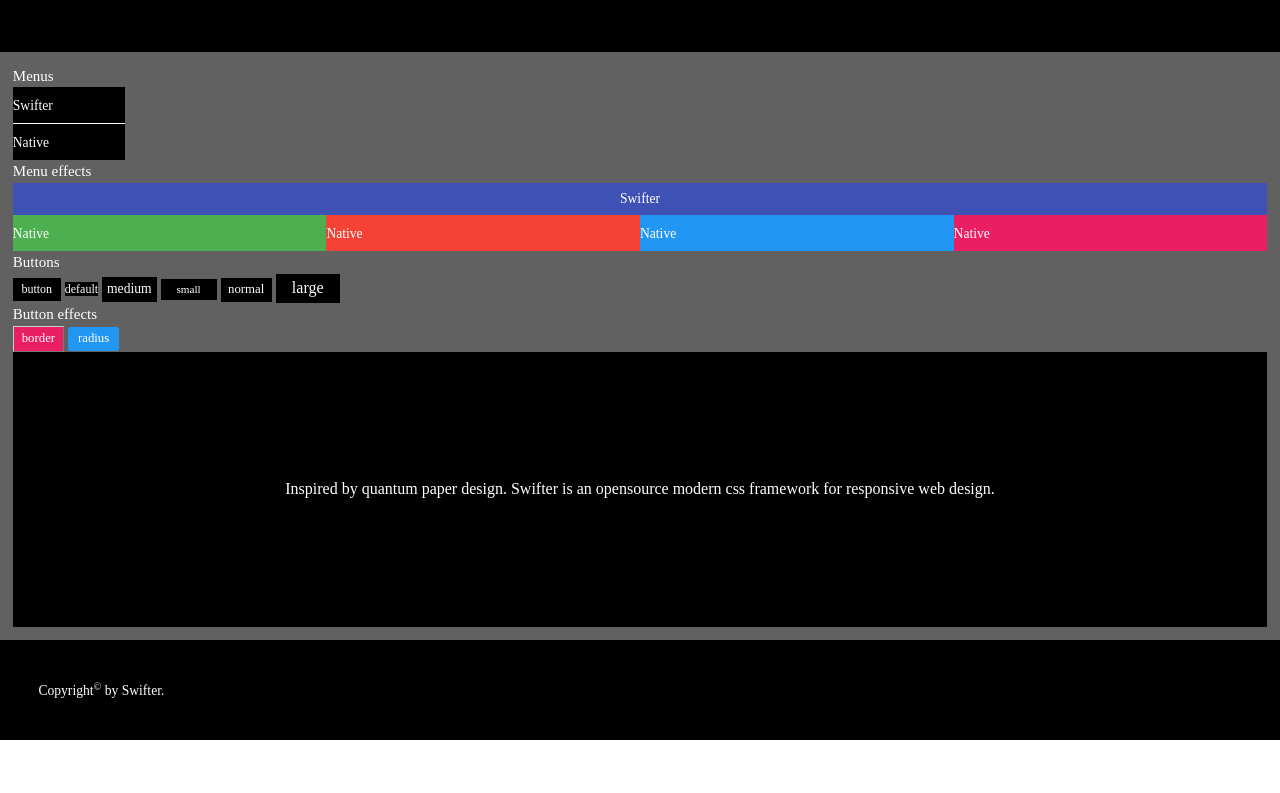
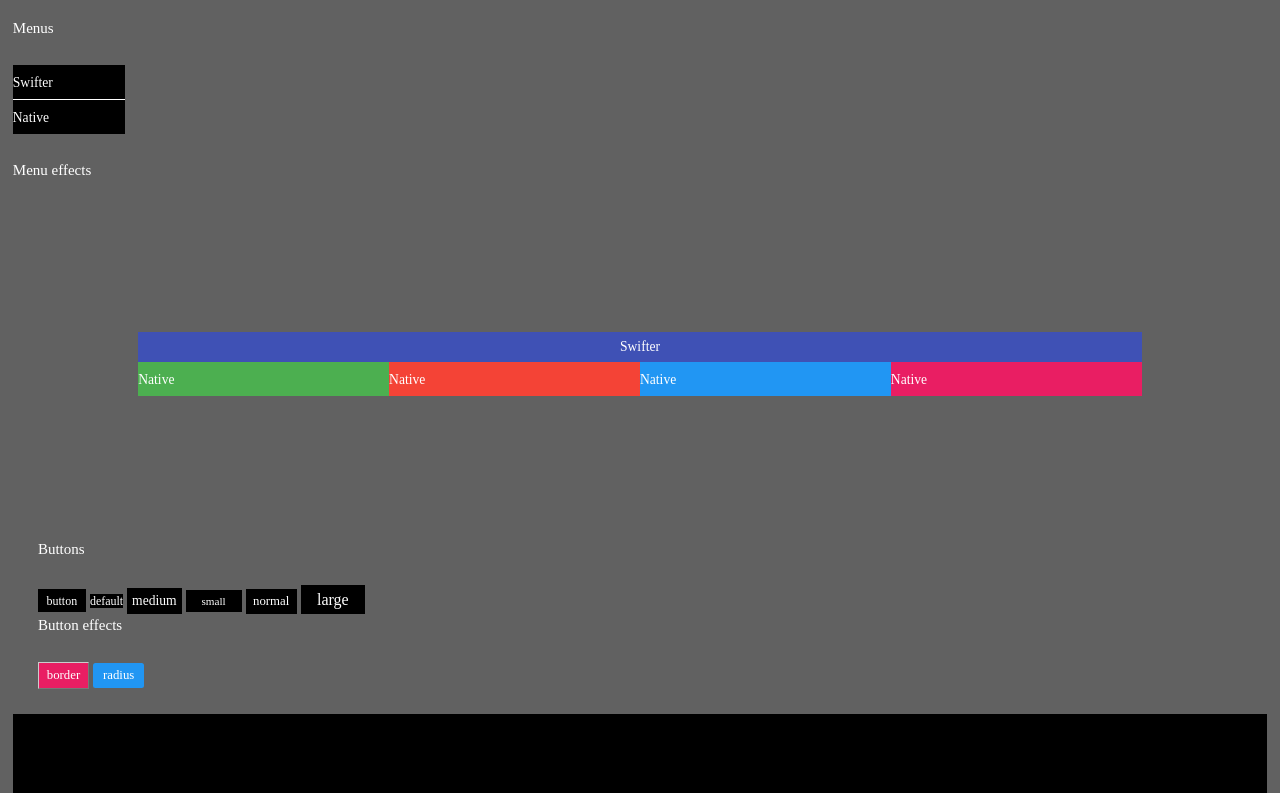
Before and after one commit to minmon/SwifterFramework, a website: page index.html in a window 1280 px wide. Shown: the part 103-896 px from the top of the page. Before the commit the page ends 843 px from the top, so only its background shows below. Drawn offline with Linux system fonts and the light colour scheme.

Commit message:
SwifterPage

```diff
--- a/index.html
+++ b/index.html
@@ -1,27 +1,22 @@
 <!doctype html>
-
+<html>
 	<head>
 		<meta charset="UTF-8"/>
 		<meta name="viewport" content="width=device-width,initial-scale=1.0"/>
 		<title>Swifter</title>
 		<link href="swifter.css" rel="stylesheet"/>
 		<style>
-
 		</style>
 	</head>
-
-	<header>
+	<body>
 		<div class="container">
 			<div class="row">
-				<div class="padding5 col sm12 black">
+				<div class="padding1 col sm12 black">
 					<h2 align-center>Swifter</h2>
 				</div>
 			</div>
 		</div>
-	</header>
-	<section>
 		<div class="container padding1 dark-grey">
-
 			<h5>Menus</h5>
 			<div class="full center">
 				<div class="dropdown hover hdivider">
@@ -46,8 +41,7 @@
 				</ul>
 			</div>
 			<h5>Menu effects</h5>
-			<div class="full center">
-
+			<div class="full center padding10">
 					<div class="dropdown hover indigo full">
 						<span align-center class="block">Swifter</span>
 						<div class="dropdown content full paper2">
@@ -95,10 +89,8 @@
 							</ul>
 						</li>
 					</ul>
-
 			</div>
-
-			<div class="row">
+			<div class="row padding2">
 				<h5>Buttons</h5>
 				<div class="col sm12">
 					<a class="btn" href="#">button</a>
@@ -120,15 +112,13 @@
 					Swifter is an opensource modern css framework for responsive web design.
 				</p>
 			</div>
-
 		</div>
-	</section>
-	<footer>
 		<div class="container">
 			<div class="row">
-				<div class="padding3 col sm12 black">
+				<div class="padding10 col sm12 black">
 					<span>Copyright<sup>&copy;</sup> by Swifter.</span>
 				</div>
 			</div>
 		</div>
-	</footer>
+	</body>
+</html>
--- a/swifter.css
+++ b/swifter.css
@@ -10,18 +10,17 @@
 
 /*	Remove the default browser settings for all elements. */
 
-*{margin: 0;padding: 0;box-sizing: border-box;-moz-box-sizing: border-box;-webkit-box-sizing: border-box;font-family: san-serif;}
+*{box-sizing: border-box;-moz-box-sizing: border-box;-webkit-box-sizing: border-box;font-family: san-serif;}
 
 /*	Set the maximum body width to 100% and minimum body height to 100% */
-
-body{max-width: 100%;min-height: 100%;}
+body,html{max-width: 100%;background: red;height: auto;}
 
 /*	Block display for fluid container.Current "Swifter version 0.1.0"
 	only support for fluid container.Hack clearfix.Rounded by block
 	display for manipulating and controlling. */
 
-.container:before,.container:after{
-	display: block !important;
+.container:before,.container:after,.row:before,.row:after{
+	display: table !important;
 	content: "" !important;
 	clear: both !important;
 }
@@ -30,14 +29,9 @@
 
 .col{float: left !important;}
 
-/*	Create the row for manipulate the colums. */
-
-.row{display: table !important;width: 100%;}
-
 /* Example for testing */
 
 .container-example:before,.container-example:after{
-	display: block !important;
 	content: "" !important;
 	clear: both !important;
 }
@@ -96,7 +90,7 @@
 
 /*	Swifter for large screen (993px) */
 
-@media only screen and (min-width: 993px)
+@media only screen and (min-width: 1000px)
 {
 
 /* 12 colum grid system for large state */
--- a/swifter/contents.css
+++ b/swifter/contents.css
@@ -1,7 +1,8 @@
 @media screen and (max-width: 600px)
 {
-	li.li,li ul,.dropdown.hover,.dropdown.content{width: 100%;float: none;}
+	li.li,li ul,.dropdown.hover,.dropdown.content{width: 100% !important;float: none;}
 }
+
 .btn,a,span{font-size: 0.85em;}
 h1,h2,h3,h4,h5,h6{font-weight: 400;}
 h6{font-size: 12px;}
@@ -12,14 +13,21 @@
 h1{font-size: 19px;}
 img{border: 0;}a{color: #000;text-decoration: none;}
 
+ul,li{margin:0;padding: 0;}
 ul.ul,li.li li{list-style-type: none;}
 li.li{float: left;}
-li.li,.dropdown.hover{position: relative !important;display: inline-block !important;padding: 6px 0 6px 0;min-width: 7rem !important;background-color: #000;cursor: pointer;}
+li.li,.dropdown.hover{position: relative !important;display: inline-block !important;padding: 5px 0 5px 0 !important;min-width: 7rem !important;background-color: #000;cursor: pointer;}
 li:hover > ul,.dropdown.hover:hover .dropdown.content{display: block;z-index: 1 !important;}
-li ul,.dropdown.content{top: 100%;position: absolute !important;display: none;min-width: 8.5rem !important;background-color: #fff;}
+li ul,.dropdown.content{top: 100%;position: absolute !important;display: none;min-width: 8.5rem !important;background-color: #fff;padding: 15px !important;}
 li li,.dropdown.content *{display: block;min-height: 2rem;}
 li li:hover,.dropdown.content *:hover{border-bottom: 1px outset #fff;background-color: #ccc;}
 li li:last-child,.dropdown.content *:last-child{border-bottom: none;}
+
+footer
+{
+	position: absolute;
+	width: 100%;
+}
 
 .btn{text-align: center;font-size: 0.75em;display: inline-block;padding: 2.5px;min-width: 4em;color: #fff;background-color: #000;}
 .btn.default{text-align: initial;display: initial;padding: initial;min-width: initial;color: #fff;background-color: #000;}
@@ -34,3 +42,4 @@
 .remove.float{float: none;}
 .vdivider{border-right: 1px solid #fff;}
 .hdivider{border-bottom: 1px solid #fff;}
+.bottom{}
--- a/swifter/normalize.css
+++ b/swifter/normalize.css
@@ -1,6 +1,6 @@
 /* Extract from normalize.css by Nicolas Gallagher and Jonathan Neal git.io/normalize */
-html{-ms-text-size-adjust:100%;-webkit-text-size-adjust:100%;line-height: 1.5}
-body{margin: 0}
+html{-ms-text-size-adjust:100%;-webkit-text-size-adjust:100%;line-height: 1.5;}
+body{margin: 0;padding: 0}
 article,aside,details,figcaption,figure,footer,header,hgroup,main,menu,nav,section,summary{display:block}
 audio,canvas,video{display:inline-block;vertical-align:baseline}
 audio:not([controls]){display:none;height:0}
```
